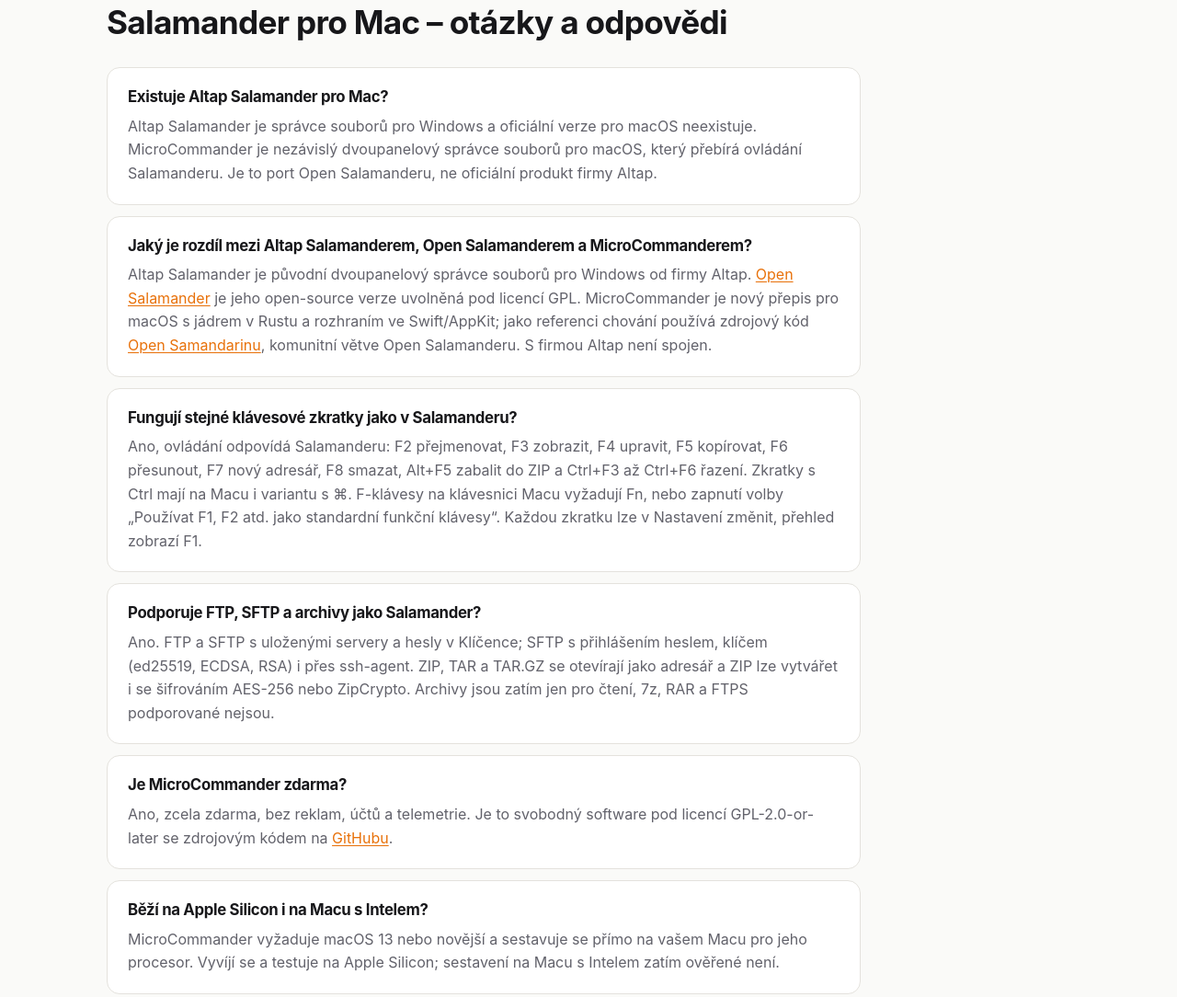
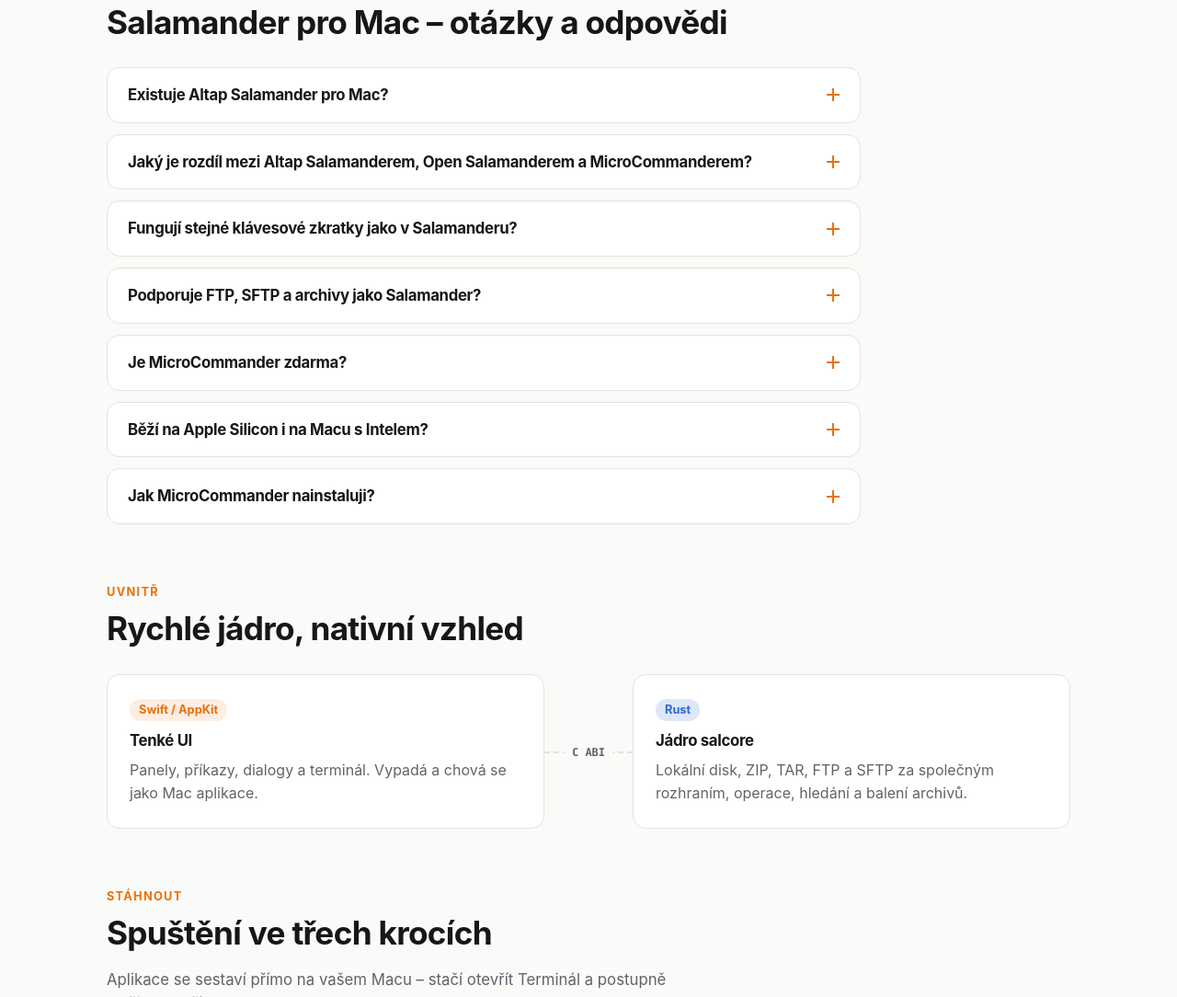
Before and after one commit to svopex/MicroCommander, a plain HTML site: page index.html in a window 1280 px wide. Shown: the part 3651-4735 px from the top of the page at 92% size. Drawn offline with Linux system fonts and the light colour scheme.

Commit message:
Mění časté otázky na webu na rozbalovací karty se znaménkem +.

```diff
--- a/index.html
+++ b/index.html
@@ -38,7 +38,7 @@
   <!-- ?v= obchází cache prohlížeče (GitHub Pages: max-age 10 min) – při změně souborů v site/ zvýšit -->
   <!-- theme.js bez defer: uložený motiv se nastaví ještě před vykreslením stránky -->
   <script src="site/theme.js?v=6"></script>
-  <link rel="stylesheet" href="site/style.css?v=6">
+  <link rel="stylesheet" href="site/style.css?v=7">
   <script src="site/site.js?v=6" defer></script>
   <!-- Strukturovaná data pro vyhledávače (schema.org, JSON-LD – data, ne skript):
        aplikace a její zdrojový kód. Údaje drží shodně s en/index.html. -->
@@ -377,62 +377,63 @@
       </figure>
     </section>
 
-    <!-- Časté otázky: viditelné odpovědi; shodné texty jsou ve FAQPage JSON-LD v <head> -->
+    <!-- Časté otázky: rozbalovací <details> (odpověď je v HTML i zavřená, takže ji
+         vyhledávače indexují); shodné texty jsou ve FAQPage JSON-LD v <head> -->
     <section class="wrap" id="faq">
       <p class="eyebrow">Časté otázky</p>
       <h2>Salamander pro Mac – otázky a odpovědi</h2>
       <div class="faq">
-        <article class="faq-item">
-          <h3>Existuje Altap Salamander pro Mac?</h3>
+        <details class="faq-item">
+          <summary><h3>Existuje Altap Salamander pro Mac?</h3></summary>
           <p>Altap Salamander je správce souborů pro Windows a oficiální verze pro macOS
             neexistuje. MicroCommander je nezávislý dvoupanelový správce souborů pro macOS,
             který přebírá ovládání Salamanderu. Je to port Open Salamanderu, ne oficiální
             produkt firmy Altap.</p>
-        </article>
-        <article class="faq-item">
-          <h3>Jaký je rozdíl mezi Altap Salamanderem, Open Salamanderem a MicroCommanderem?</h3>
+        </details>
+        <details class="faq-item">
+          <summary><h3>Jaký je rozdíl mezi Altap Salamanderem, Open Salamanderem a MicroCommanderem?</h3></summary>
           <p>Altap Salamander je původní dvoupanelový správce souborů pro Windows od firmy
             Altap. <a href="https://github.com/OpenSalamander/salamander" target="_blank" rel="noopener">Open Salamander</a>
             je jeho open-source verze uvolněná pod licencí GPL. MicroCommander je nový přepis
             pro macOS s jádrem v Rustu a rozhraním ve Swift/AppKit; jako referenci chování
             používá zdrojový kód <a href="https://github.com/KRtkovo-eu-AI/salamander" target="_blank" rel="noopener">Open Samandarinu</a>,
             komunitní větve Open Salamanderu. S firmou Altap není spojen.</p>
-        </article>
-        <article class="faq-item">
-          <h3>Fungují stejné klávesové zkratky jako v Salamanderu?</h3>
+        </details>
+        <details class="faq-item">
+          <summary><h3>Fungují stejné klávesové zkratky jako v Salamanderu?</h3></summary>
           <p>Ano, ovládání odpovídá Salamanderu: F2 přejmenovat, F3 zobrazit, F4 upravit,
             F5 kopírovat, F6 přesunout, F7 nový adresář, F8 smazat, Alt+F5 zabalit do ZIP
             a Ctrl+F3 až Ctrl+F6 řazení. Zkratky s Ctrl mají na Macu i variantu s ⌘. F-klávesy
             na klávesnici Macu vyžadují Fn, nebo zapnutí volby „Používat F1, F2 atd. jako
             standardní funkční klávesy“. Každou zkratku lze v Nastavení změnit, přehled
             zobrazí F1.</p>
-        </article>
-        <article class="faq-item">
-          <h3>Podporuje FTP, SFTP a archivy jako Salamander?</h3>
+        </details>
+        <details class="faq-item">
+          <summary><h3>Podporuje FTP, SFTP a archivy jako Salamander?</h3></summary>
           <p>Ano. FTP a SFTP s uloženými servery a hesly v Klíčence; SFTP s přihlášením heslem,
             klíčem (ed25519, ECDSA, RSA) i přes ssh-agent. ZIP, TAR a TAR.GZ se otevírají jako
             adresář a ZIP lze vytvářet i se šifrováním AES-256 nebo ZipCrypto. Archivy jsou
             zatím jen pro čtení, 7z, RAR a FTPS podporované nejsou.</p>
-        </article>
-        <article class="faq-item">
-          <h3>Je MicroCommander zdarma?</h3>
+        </details>
+        <details class="faq-item">
+          <summary><h3>Je MicroCommander zdarma?</h3></summary>
           <p>Ano, zcela zdarma, bez reklam, účtů a telemetrie. Je to svobodný software pod
             licencí GPL-2.0-or-later se zdrojovým kódem na
             <a href="https://github.com/svopex/MicroCommander" target="_blank" rel="noopener">GitHubu</a>.</p>
-        </article>
-        <article class="faq-item">
-          <h3>Běží na Apple Silicon i na Macu s Intelem?</h3>
+        </details>
+        <details class="faq-item">
+          <summary><h3>Běží na Apple Silicon i na Macu s Intelem?</h3></summary>
           <p>MicroCommander vyžaduje macOS 13 nebo novější a sestavuje se přímo na vašem Macu
             pro jeho procesor. Vyvíjí se a testuje na Apple Silicon; sestavení na Macu
             s Intelem zatím ověřené není.</p>
-        </article>
-        <article class="faq-item">
-          <h3>Jak MicroCommander nainstaluji?</h3>
+        </details>
+        <details class="faq-item">
+          <summary><h3>Jak MicroCommander nainstaluji?</h3></summary>
           <p>Hotová aplikace ke stažení zatím není. MicroCommander se sestaví ze zdrojového
             kódu <a href="#stahnout">třemi příkazy v Terminálu</a>; potřebujete Xcode Command
             Line Tools a Rust. Výsledná aplikace <code>build/MicroCommander.app</code> se pak
             přetáhne do složky Aplikace.</p>
-        </article>
+        </details>
       </div>
     </section>
 
--- a/site/style.css
+++ b/site/style.css
@@ -17,6 +17,7 @@
   --accent-2: light-dark(#f5a524, #ffb547);
   --accent-text: light-dark(#ffffff, #1a1007);
   --accent-soft: light-dark(rgba(232, 113, 10, 0.12), rgba(255, 138, 42, 0.14));
+  --accent-line: color-mix(in srgb, var(--accent) 45%, var(--line));
   --free-bg: light-dark(#ecf8ef, #132219);
   --free-line: light-dark(#c6e8cf, #23452e);
   --free-text: light-dark(#17763a, #70dc8f);
@@ -389,7 +390,7 @@ button.button {
   transition: transform 0.15s, border-color 0.15s;
 }
 
-.card:hover { transform: translateY(-2px); border-color: color-mix(in srgb, var(--accent) 45%, var(--line)); }
+.card:hover { transform: translateY(-2px); border-color: var(--accent-line); }
 
 .card svg {
   width: 40px;
@@ -448,17 +449,71 @@ kbd {
 
 .shot figcaption { margin-top: 14px; color: var(--muted); font-size: 0.9rem; text-align: center; }
 
-/* Časté otázky: karty pod sebou s otázkou jako nadpisem H3 */
+/* Časté otázky: rozbalovací karty <details> pod sebou, otázka (H3) v <summary>
+   a vpravo znaménko +, které se po otevření otočí na × */
 .faq { display: grid; gap: 12px; max-width: 820px; }
 
 .faq-item {
-  padding: 20px 22px;
   border-radius: 14px;
   background: var(--surface);
   border: 1px solid var(--line);
+  transition: border-color 0.15s;
 }
 
-.faq-item p { margin: 0; color: var(--muted); }
+.faq-item:hover,
+.faq-item[open] { border-color: var(--accent-line); }
+
+/* Klikací řádek s otázkou; skrývá výchozí trojúhelník (marker i WebKit varianta) */
+.faq-item summary {
+  display: flex;
+  align-items: center;
+  gap: 16px;
+  padding: 18px 22px;
+  cursor: pointer;
+  list-style: none;
+  border-radius: inherit;
+}
+
+.faq-item summary::-webkit-details-marker { display: none; }
+
+.faq-item summary:focus-visible { outline: 2px solid var(--accent); outline-offset: 2px; }
+
+.faq-item summary h3 { flex: 1; margin: 0; }
+
+/* Znaménko + kreslené dvěma čárami pozadí; po otevření se otočí o 45° na × */
+.faq-item summary::after {
+  content: "";
+  flex: none;
+  width: 14px;
+  height: 14px;
+  background:
+    linear-gradient(var(--accent), var(--accent)) center / 100% 2px no-repeat,
+    linear-gradient(var(--accent), var(--accent)) center / 2px 100% no-repeat;
+  transition: transform 0.2s;
+}
+
+.faq-item[open] summary::after { transform: rotate(45deg); }
+
+.faq-item p { margin: 0; padding: 0 22px 20px; color: var(--muted); }
+
+/* Plynulé rozbalení v prohlížečích s ::details-content a interpolate-size;
+   ostatní kartu otevřou okamžitě */
+@supports (interpolate-size: allow-keywords) {
+  .faq-item { interpolate-size: allow-keywords; }
+
+  .faq-item::details-content {
+    block-size: 0;
+    overflow: hidden;
+    transition: block-size 0.25s ease, content-visibility 0.25s allow-discrete;
+  }
+
+  .faq-item[open]::details-content { block-size: auto; }
+}
+
+@media (prefers-reduced-motion: reduce) {
+  .faq-item summary::after,
+  .faq-item::details-content { transition: none; }
+}
 
 /* Architektura: dvě vrstvy propojené C ABI */
 .arch { display: grid; grid-template-columns: 1fr auto 1fr; align-items: center; }
```
Also changed, not shown: en/index.html (+24 -23 lines), 1 other file.
